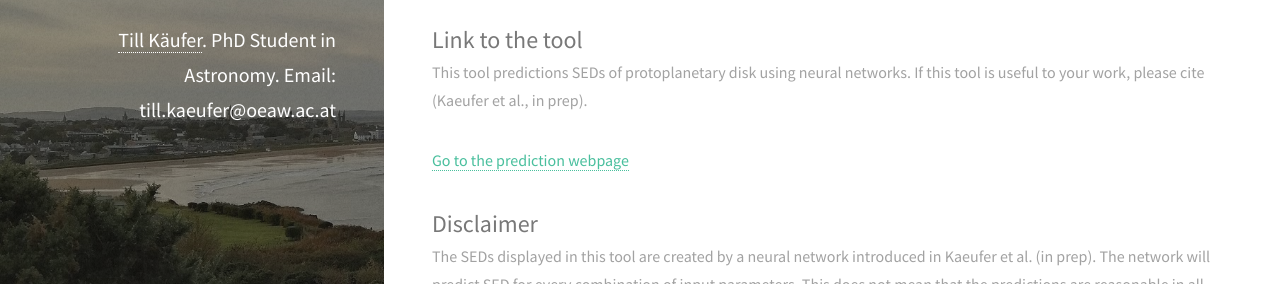
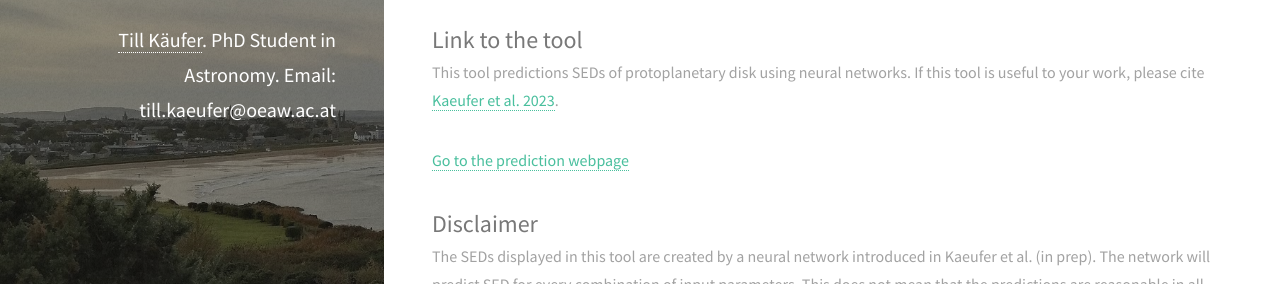
Before and after one commit to tillkaeufer/tillkaeufer.github.io, a Jekyll site: the page built from _posts/2020-10-05-SEDpredictor.markdown, in a window 1280 px wide and 900 px high, scrolled down 756 px. Shown: the part 198-482 px from the top of the window. Built offline with Jekyll 4.4.1, drawn with Linux system fonts in a browser that asks for light colours; nearby versions of some CDN libraries.

Commit message:
paper link

```diff
--- a/_posts/2020-10-05-SEDpredictor.markdown
+++ b/_posts/2020-10-05-SEDpredictor.markdown
@@ -10,9 +10,10 @@
 ## Link to the tool
 
 This tool predictions SEDs of protoplanetary disk using neural networks.
-If this tool is useful to your work, please cite (Kaeufer et al., in prep).
+If this tool is useful to your work, please cite
+[Kaeufer et al. 2023](){:target="_blank"}.
 
-[Go to the prediction webpage](https://sedpredictor.streamlit.app/){:target="_blank"}
+[Go to the prediction webpage](https://arxiv.org/abs/2302.04629){:target="_blank"}
 
 ## Disclaimer
 
```
